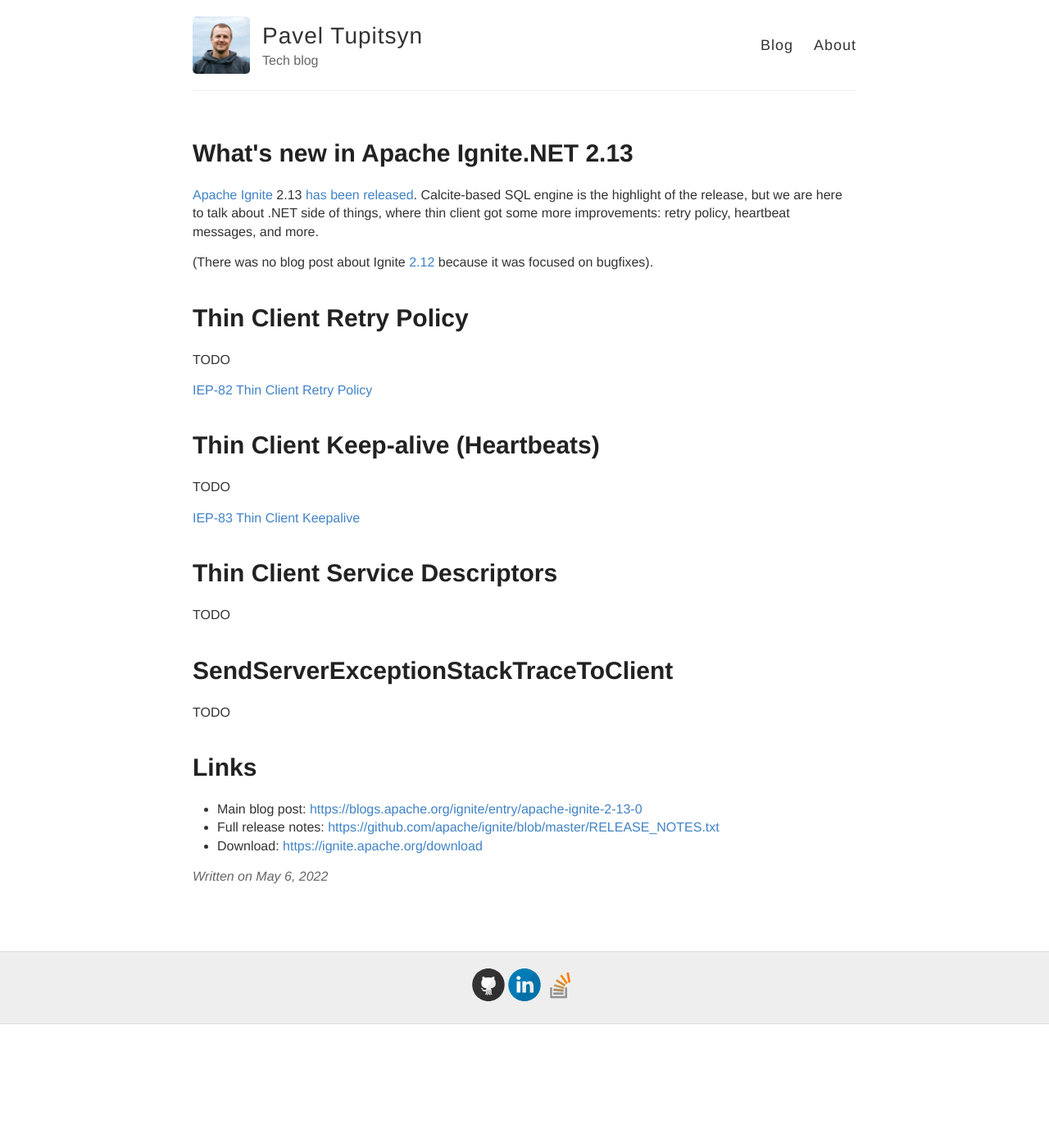
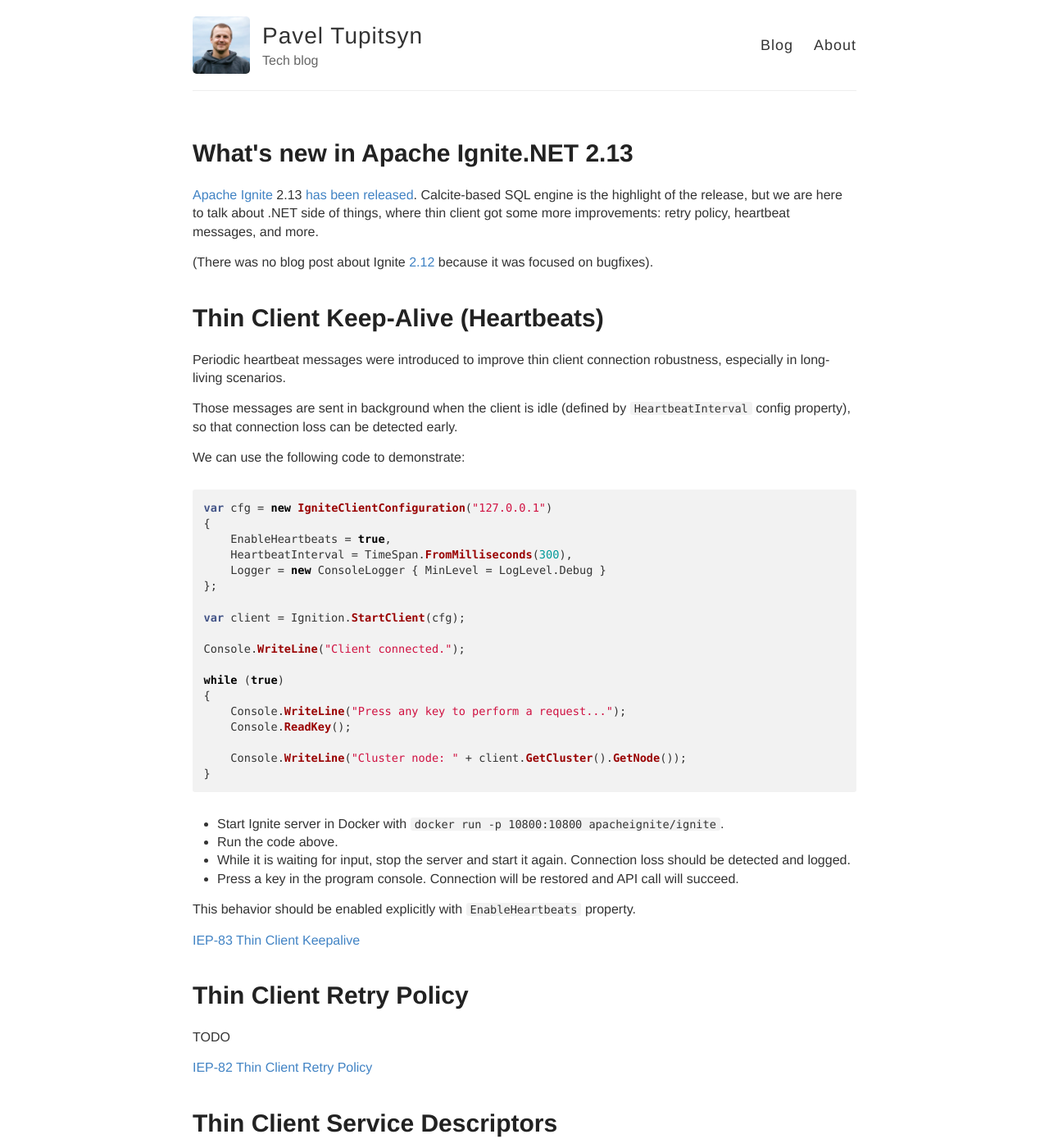
Before and after one commit to ptupitsyn/ptupitsyn.github.io, a Jekyll site: the page built from _posts/2022-05-06-Whats-New-In-Ignite-Net-2.13.md, in a window 1280 px wide and 1400 px high. Shown: the whole window at 82% size. Built offline with Jekyll 4.4.1, drawn with Linux system fonts in a browser that asks for light colours; comment, search, counter and statistics services are not loaded.

Commit message:
Heartbeats demo

````diff
--- a/_posts/2022-05-06-Whats-New-In-Ignite-Net-2.13.md
+++ b/_posts/2022-05-06-Whats-New-In-Ignite-Net-2.13.md
@@ -8,17 +8,49 @@
 
 (There was no blog post about Ignite [2.12](https://blogs.apache.org/ignite/entry/apache-ignite-2-12-0) because it was focused on bugfixes).
 
+# Thin Client Keep-Alive (Heartbeats)
+
+Periodic heartbeat messages were introduced to improve thin client connection robustness, especially in long-living scenarios.
+
+Those messages are sent in background when the client is idle (defined by `HeartbeatInterval` config property), so that connection loss can be detected early.
+
+We can use the following code to demonstrate:
+
+```csharp
+var cfg = new IgniteClientConfiguration("127.0.0.1")
+{
+    EnableHeartbeats = true,
+    HeartbeatInterval = TimeSpan.FromMilliseconds(300),
+    Logger = new ConsoleLogger { MinLevel = LogLevel.Debug }
+};
+
+var client = Ignition.StartClient(cfg);
+
+Console.WriteLine("Client connected.");
+
+while (true)
+{
+    Console.WriteLine("Press any key to perform a request...");
+    Console.ReadKey();
+
+    Console.WriteLine("Cluster node: " + client.GetCluster().GetNode());
+}
+```
+
+* Start Ignite server in Docker with `docker run -p 10800:10800 apacheignite/ignite`.
+* Run the code above.
+* While it is waiting for input, stop the server and start it again. Connection loss should be detected and logged.
+* Press a key in the program console. Connection will be restored and API call will succeed.
+
+This behavior should be enabled explicitly with `EnableHeartbeats` property.
+
+[IEP-83 Thin Client Keepalive](https://cwiki.apache.org/confluence/display/IGNITE/IEP-83+Thin+Client+Keepalive)
+
 # Thin Client Retry Policy
 
 TODO
 
 [IEP-82 Thin Client Retry Policy](https://cwiki.apache.org/confluence/pages/viewpage.action?pageId=195727946)
-
-# Thin Client Keep-alive (Heartbeats)
-
-TODO
-
-[IEP-83 Thin Client Keepalive](https://cwiki.apache.org/confluence/display/IGNITE/IEP-83+Thin+Client+Keepalive)
 
 # Thin Client Service Descriptors
 
````
